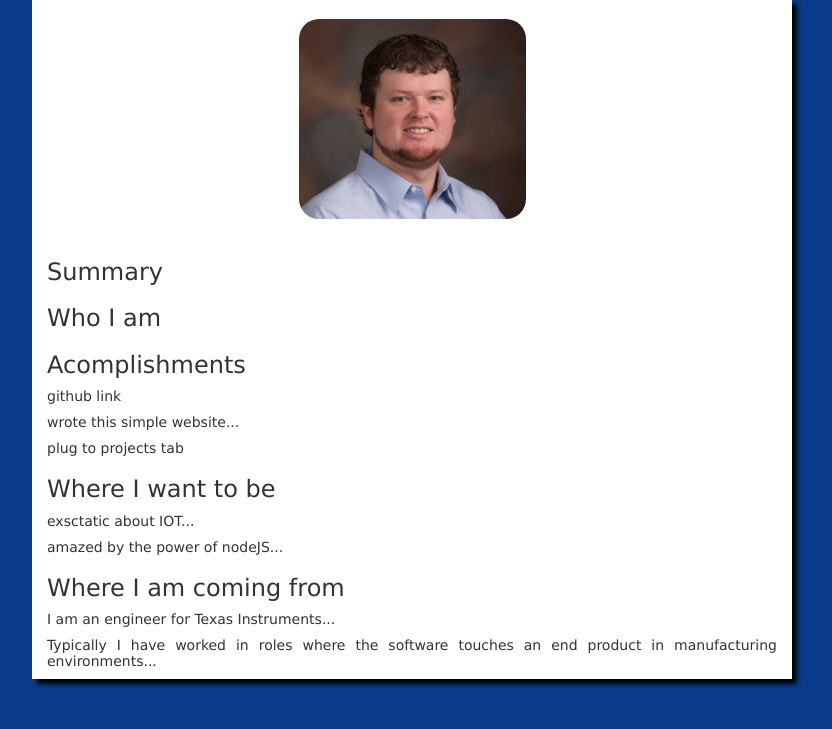
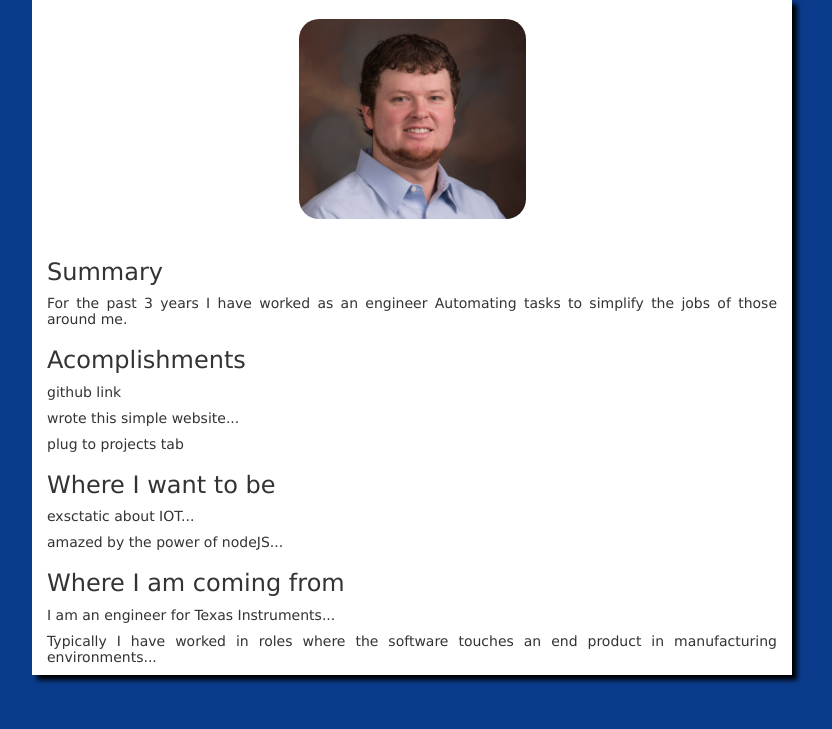
Before and after one commit to RyanTruran/Meetup, a Node server app: page /about in a window 1280 px wide. Shown: the part 71-800 px from the top of the page, without its empty margins (228-1060 px from the left). Run offline with Node 20, Linux system fonts and the light colour scheme; some libraries are stand-ins or nearby versions.

Commit message:
update summary on about.hbs

```diff
--- a/aboutMe/views/about.hbs
+++ b/aboutMe/views/about.hbs
@@ -7,9 +7,10 @@
     <h3>
       Summary
     </h3>
-    <h3>
-      Who I am
-    </h3>
+    <p>
+      For the past 3 years I have worked as an engineer Automating tasks to simplify the jobs of those around me.
+    </p>
+
     <h3>
       Acomplishments
     </h3>
```
